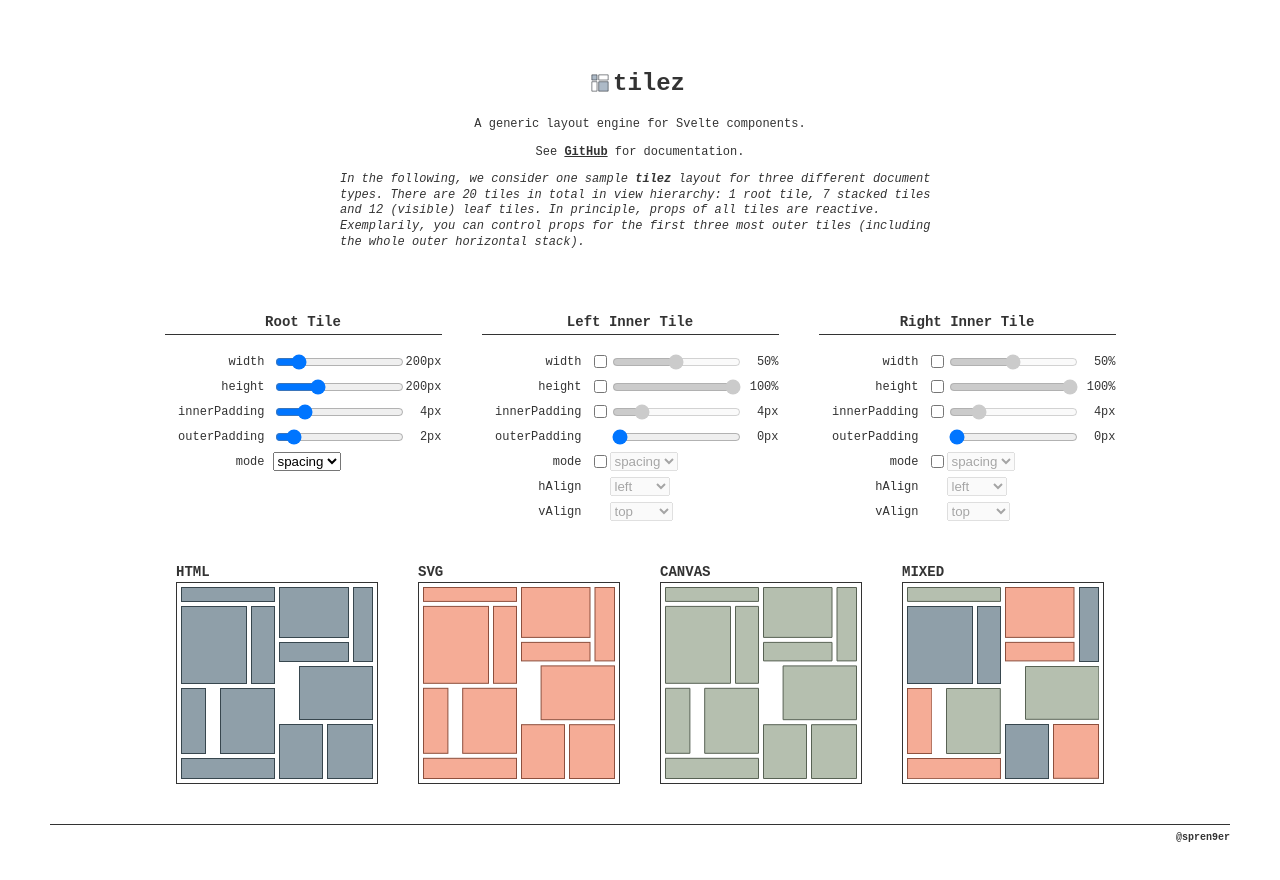
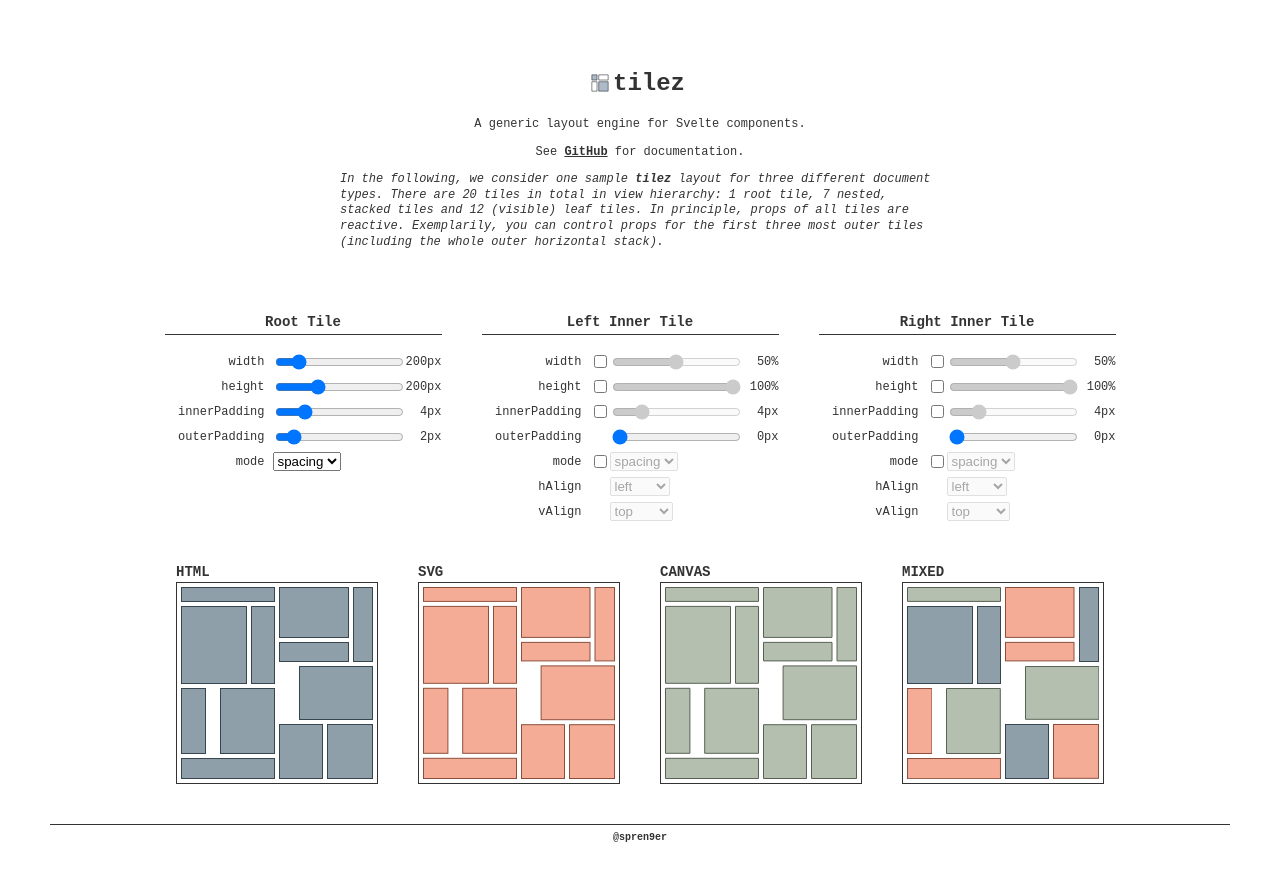
Before and after one commit to spren9er/tilez, a SvelteKit app: page / in a window 1280 px wide. Shown: the top 880 px of the page. Built offline with nearby package versions, Linux system fonts and the light colour scheme.

Commit message:
Update demo page

```diff
--- a/src/routes/+page.svelte
+++ b/src/routes/+page.svelte
@@ -91,9 +91,9 @@
 	<p class="text">
 		In the following, we consider one sample <b>tilez</b> layout for three different
 		document types. There are 20 tiles in total in view hierarchy: 1 root tile, 7
-		stacked tiles and 12 (visible) leaf tiles. In principle, props of all tiles are
-		reactive. Exemplarily, you can control props for the first three most outer tiles
-		(including the whole outer horizontal stack).
+		nested, stacked tiles and 12 (visible) leaf tiles. In principle, props of all
+		tiles are reactive. Exemplarily, you can control props for the first three most
+		outer tiles (including the whole outer horizontal stack).
 	</p>
 </div>
 
@@ -562,7 +562,7 @@
 		margin-top: 20px;
 		padding-top: 5px;
 		width: 100%;
-		text-align: right;
+		text-align: center;
 	}
 
 	#twitter-handle a,
```
